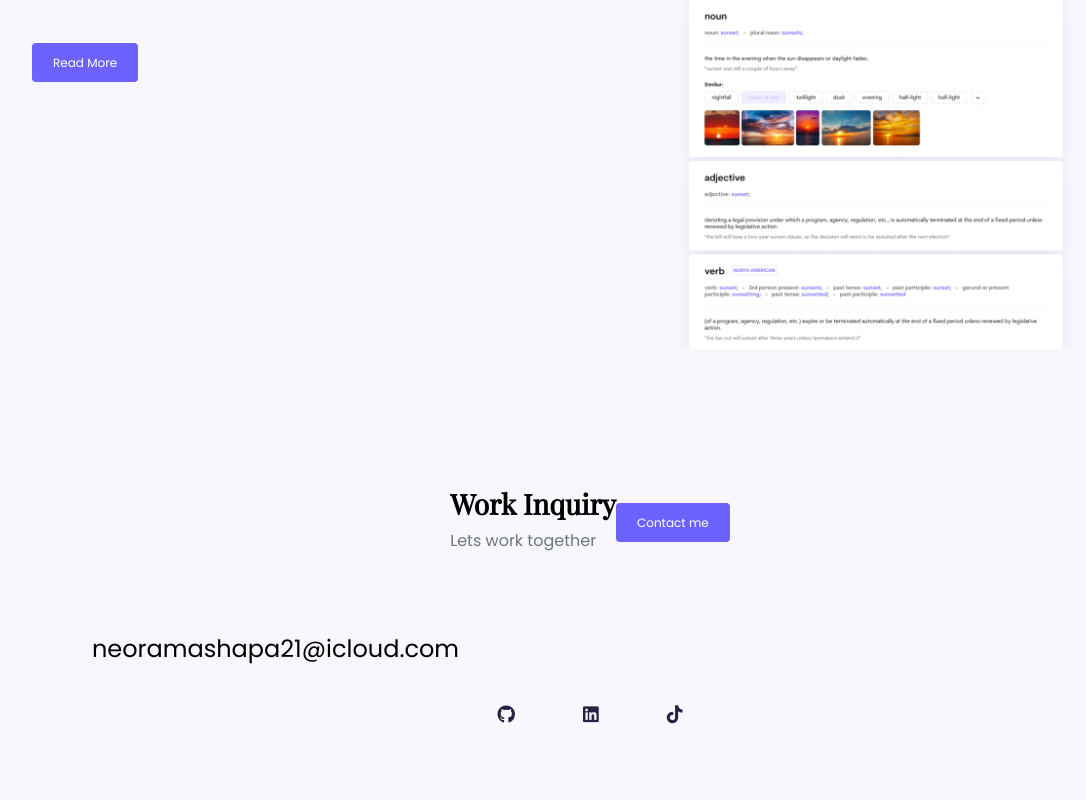
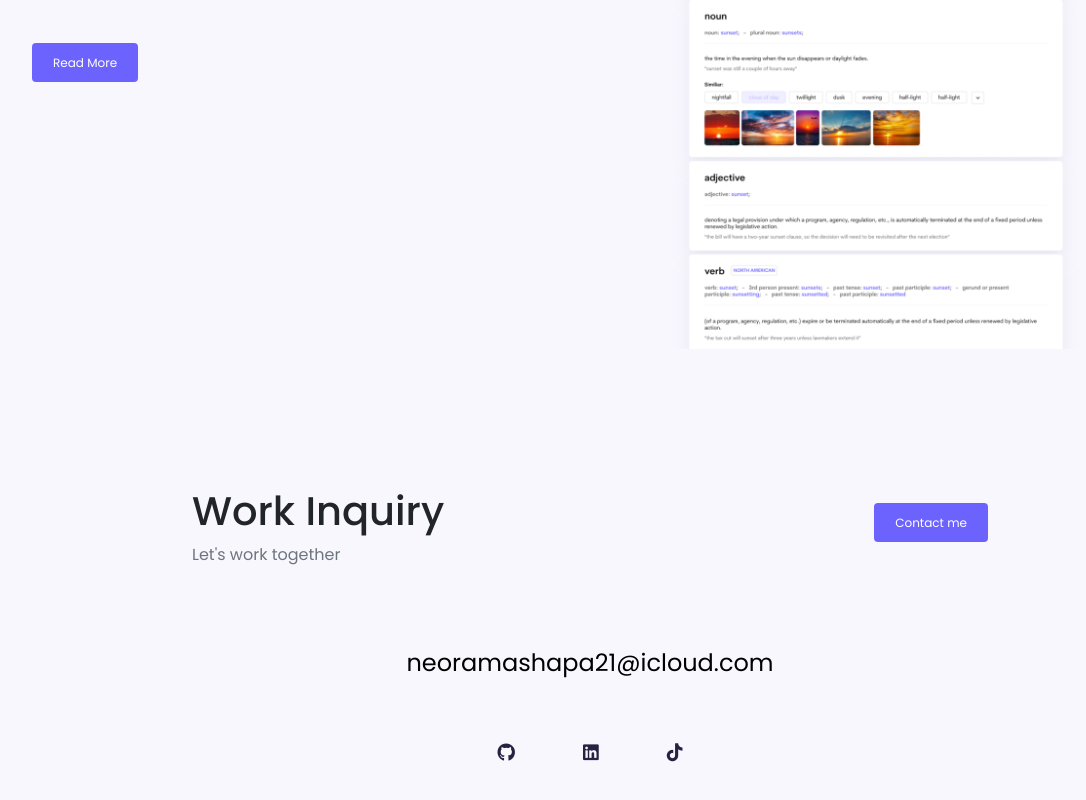
Before and after one commit to NeoRamashapa/sheCodes-PortfolioProject, a plain HTML site: page index.html in a window 1280 px wide. Shown: the part 2068-2868 px from the top of the page, without its empty margins (50-1136 px from the left). Drawn offline with nearby package versions, Linux system fonts and the light colour scheme; a web font is replaced by a local one.

Commit message:
Update index.html

```diff
--- a/index.html
+++ b/index.html
@@ -123,7 +123,8 @@
           <img src="images/dictionary.png" class="img-fluid"/>
         </div>
       </div>
-      <footer class="">
+
+      <!--<footer class="">
         <div class="contact-box mb-3 d-flex justify-content-center ">
           <div class="div">
            <h3>Work Inquiry</h3>
@@ -133,10 +134,7 @@
                <a href="mailto:neoramashapa21@icloud.com" class="btn btn-branding">Contact me</a>
           </div>
         </div>
-        <div class="mt-5">
-           <a href="mailto:neoramashapa21@icloud.com"class="email-link">neoramashapa21@icloud.com</a>
 
-        </div>
       <div class="social-links mb-5 mt-4
       d-flex justify-content-center">
           <a href="https://github.com/NeoRamashapa?tab=overview&from=2023-07-01&to=2023-07-29" target="_blank">  <i class="fa-brands fa-github"></i></a>
@@ -146,6 +144,33 @@
         </div>
 
 
+      </footer>-->
+       <footer>
+        <div class="contact-box justify-content-between mb-5 d-none d-md-flex">
+          <div>
+            <h4>Work Inquiry</h4>
+            <p class="text-muted">Let's work together</p>
+          </div>
+          <div>
+            <a href="" class="btn btn-branding mt-3"> Contact me </a>
+          </div>
+        </div>
+        <div class="d-flex justify-content-center mb-5">
+          <a href="mailto:neoramashapa21@icloud.com" class="email-link">
+           neoramashapa21@icloud.com
+          </a>
+        </div>
+        <div class="social-links d-flex justify-content-center">
+          <a href="https://github.com/NeoRamashapa?tab=overview&from=2023-07-01&to=2023-07-29" target="_blank">
+            <i class="fab fa-github"></i>
+          </a>
+          <a href="https://www.linkedin.com/in/neo-ramashapa-a7b57319b/" target="_blank">
+            <i class="fab fa-linkedin"></i>
+          </a>
+          <a href="https://www.tiktok.com/login/phone-or-email/email" target="_blank">
+            <i class="fab fa-tiktok"></i>
+          </a>
+        </div>
       </footer>
       </div>
     </div>
```
